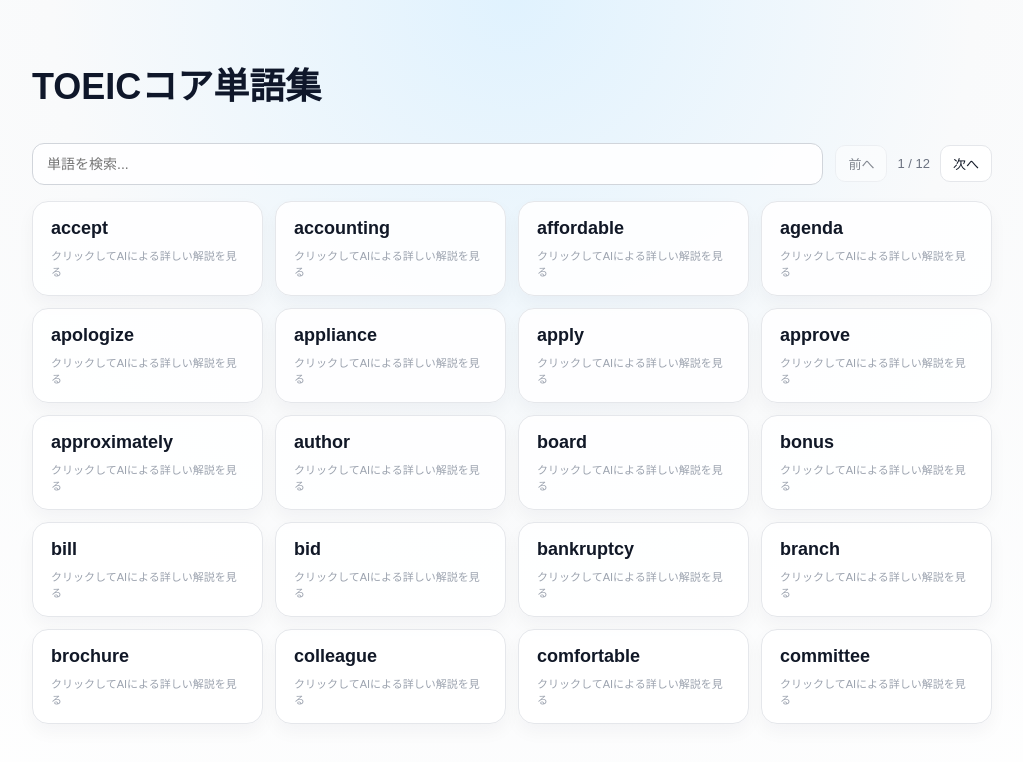
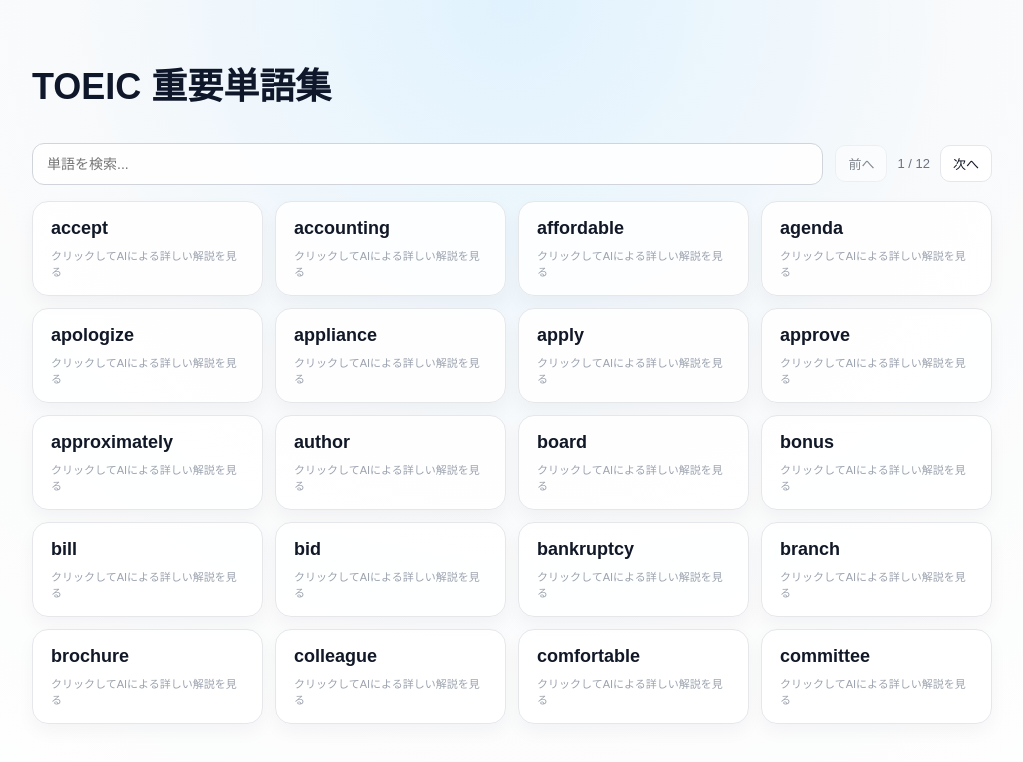
Before and after one commit to Rainnnnnnnn-maker/toeic_website_ver2.0, a Next.js app: page / in a window 1280 px wide. Shown: the top 762 px of the page, without its empty margins (128-1151 px from the left). Built offline with nearby package versions, Linux system fonts and the light colour scheme.

Commit message:
docs: update page titles and descriptions for clarity
Update the metadata titles and descriptions to better reflect the content's focus on "important words" rather than "business words" or "core words". The changes make the purpose of the site clearer to users.

```diff
--- a/src/app/layout.tsx
+++ b/src/app/layout.tsx
@@ -13,9 +13,9 @@ const geistMono = Geist_Mono({
 });
 
 export const metadata: Metadata = {
-	title: "日本人のためのTOEIC単語サイト",
+	title: "TOEIC重要単語",
 	description:
-		"TOEIC頻出のビジネス英単語をAI解説で効率よく学べる日本人向けサイト",
+		"TOEIC頻出の重要単語をAI解説で効率よく学べる",
 };
 
 export const viewport: Viewport = {
--- a/src/app/page.tsx
+++ b/src/app/page.tsx
@@ -9,7 +9,7 @@ export default function Home() {
     <div className={styles.page}>
       <main className={styles.main}>
         <header className={styles.header}>
-          <h1 className={styles.title}>TOEICコア単語集</h1>
+          <h1 className={styles.title}>TOEIC 重要単語集</h1>
         </header>
         <WordsListClient words={words} />
       </main>
```
